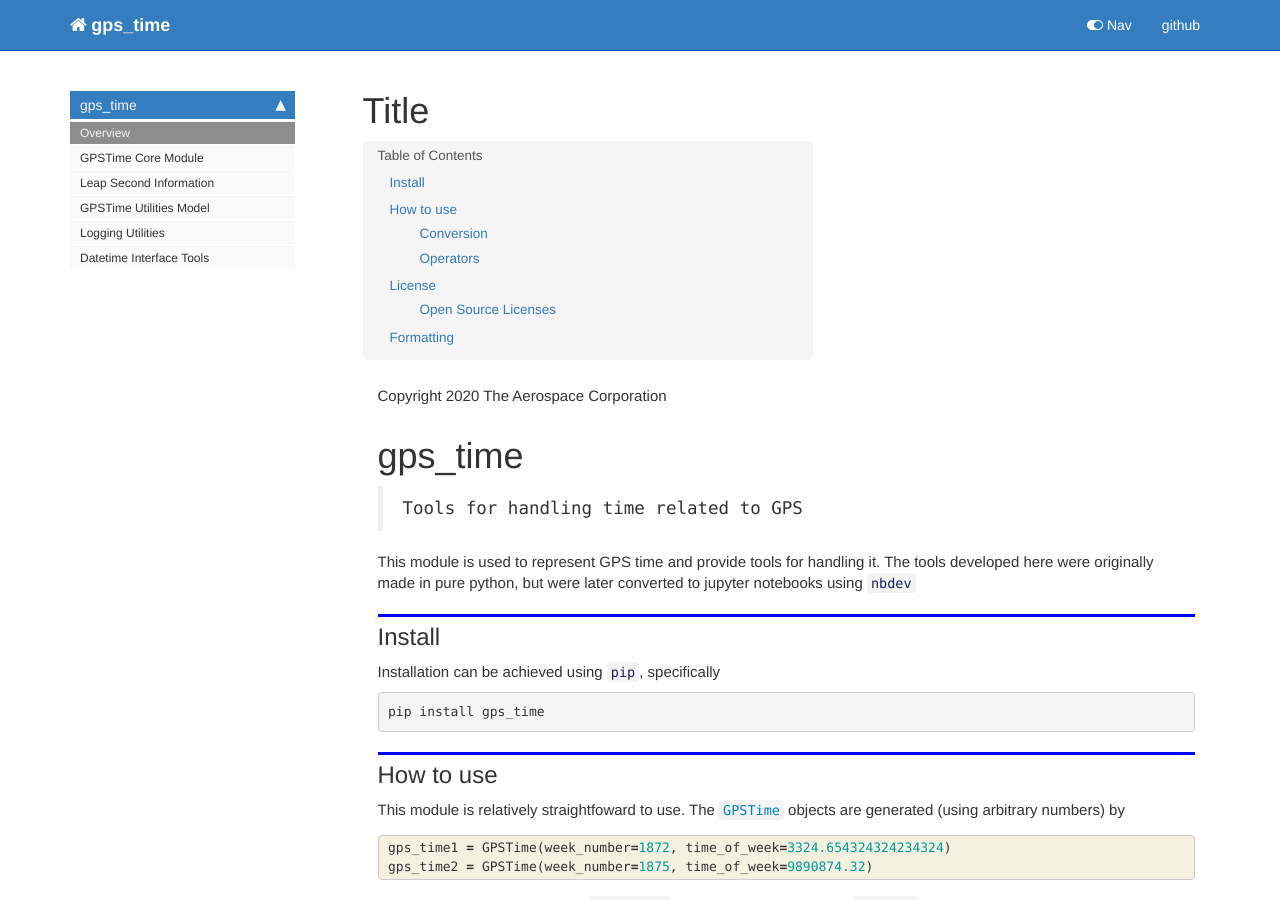
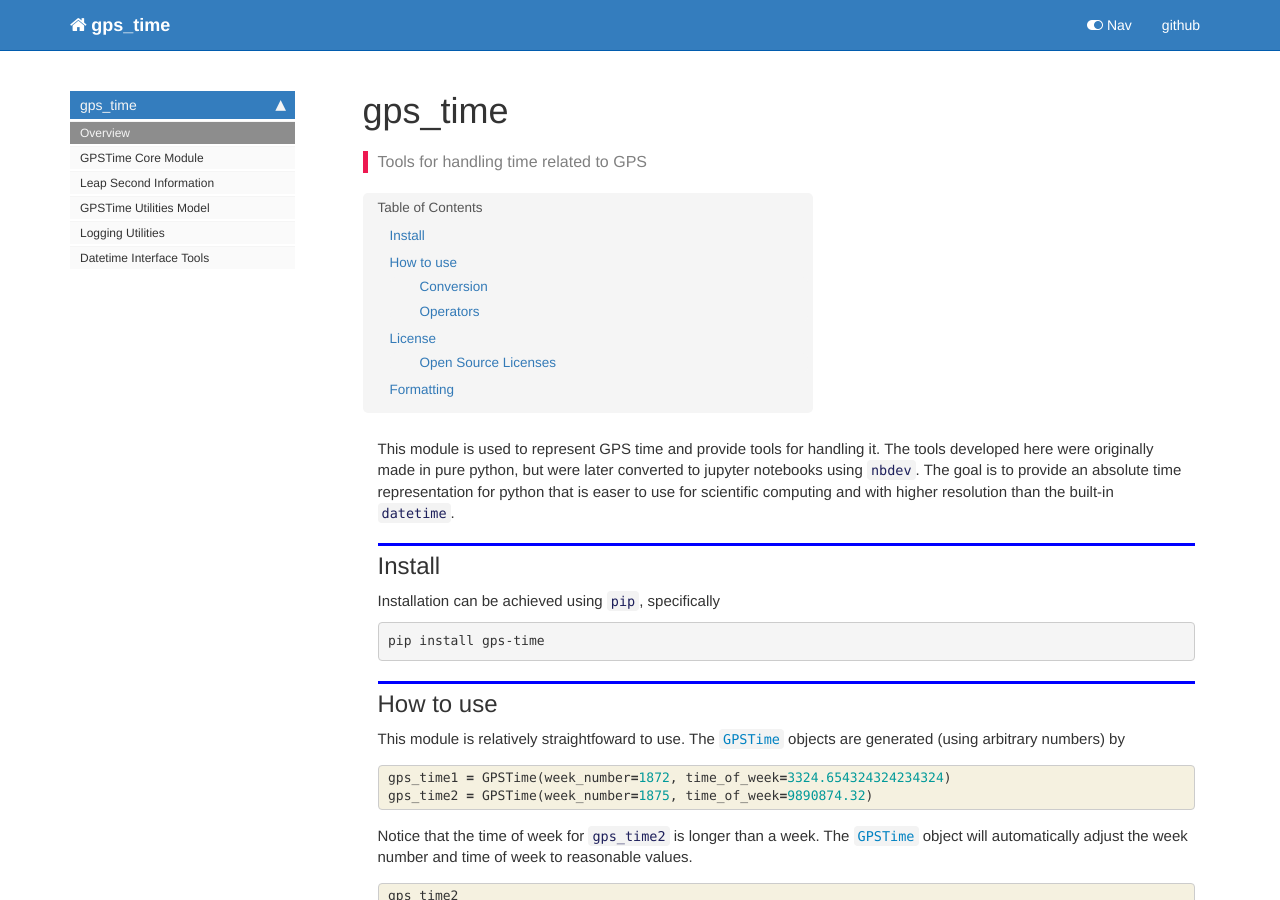
Before and after one commit to the-aerospace-corporation/gps_time, a Jekyll site: the page built from docs/index.html, in a window 1280 px wide and 900 px high. Built offline with Jekyll 4.4.1, drawn with Linux system fonts in a browser that asks for light colours; nearby versions of some CDN libraries; comment, search, counter and statistics services are not loaded.

Commit message:
Fixed some docs

```diff
--- a/docs/index.html
+++ b/docs/index.html
@@ -1,13 +1,13 @@
 ---
 
-title: Title
+title: gps_time
 
 
 keywords: fastai
 sidebar: home_sidebar
 
-
-
+summary: "Tools for handling time related to GPS"
+description: "Tools for handling time related to GPS"
 nb_path: "nbs/index.ipynb"
 ---
 <!--
@@ -31,16 +31,7 @@
 
 <div class="cell border-box-sizing text_cell rendered"><div class="inner_cell">
 <div class="text_cell_render border-box-sizing rendered_html">
-<p>Copyright 2020 The Aerospace Corporation</p>
-<h1 id="gps_time">gps_time<a class="anchor-link" href="#gps_time"> </a></h1><blockquote><p>Tools for handling time related to GPS</p>
-</blockquote>
-
-</div>
-</div>
-</div>
-<div class="cell border-box-sizing text_cell rendered"><div class="inner_cell">
-<div class="text_cell_render border-box-sizing rendered_html">
-<p>This module is used to represent GPS time and provide tools for handling it. The tools developed here were originally made in pure python, but were later converted to jupyter notebooks using <code>nbdev</code></p>
+<p>This module is used to represent GPS time and provide tools for handling it. The tools developed here were originally made in pure python, but were later converted to jupyter notebooks using <code>nbdev</code>. The goal is to provide an absolute time representation for python that is easer to use for scientific computing and with higher resolution than the built-in <code>datetime</code>.</p>
 
 </div>
 </div>
@@ -48,7 +39,7 @@
 <div class="cell border-box-sizing text_cell rendered"><div class="inner_cell">
 <div class="text_cell_render border-box-sizing rendered_html">
 <h2 id="Install">Install<a class="anchor-link" href="#Install"> </a></h2><p>Installation can be achieved using <code>pip</code>, specifically</p>
-<div class="highlight"><pre><span></span>pip install gps_time
+<div class="highlight"><pre><span></span>pip install gps-time
 </pre></div>
 
 </div>
--- a/gps_time/core.py
+++ b/gps_time/core.py
@@ -46,7 +46,7 @@
 
     """
 
-    _SEC_IN_WEEK = 604800
+    _SEC_IN_WEEK: int = 604800
 
     def __init__(self, week_number: int, time_of_week: Union[int, float]) -> None:
         """Object constructor.
```
Also changed, not shown: docs/core.html (+23 -7 lines), README.md, 2 other files.
